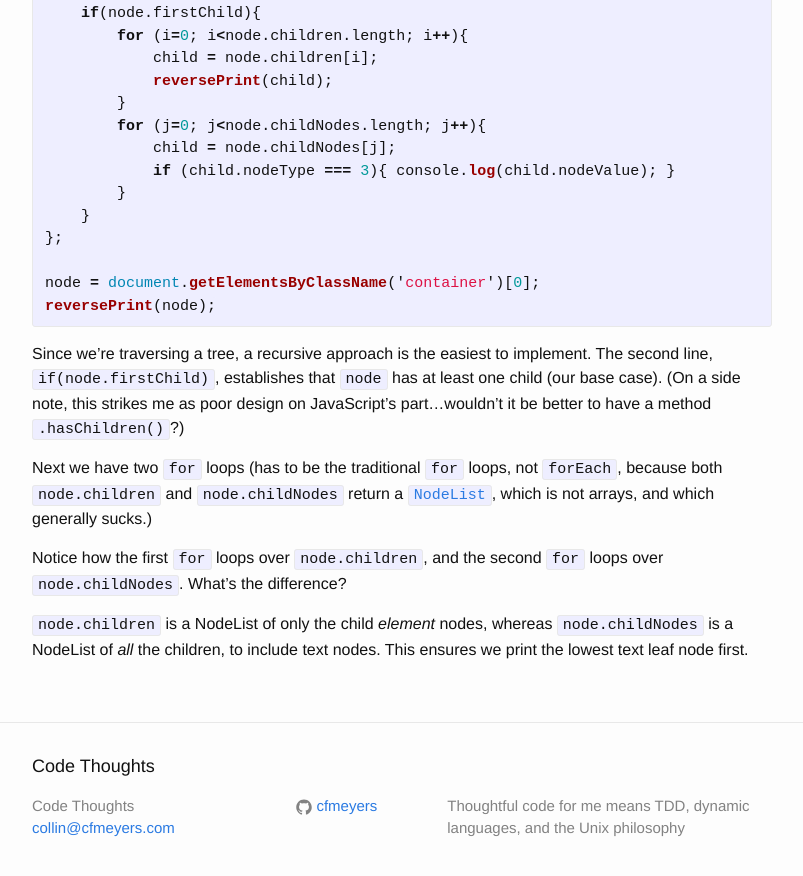
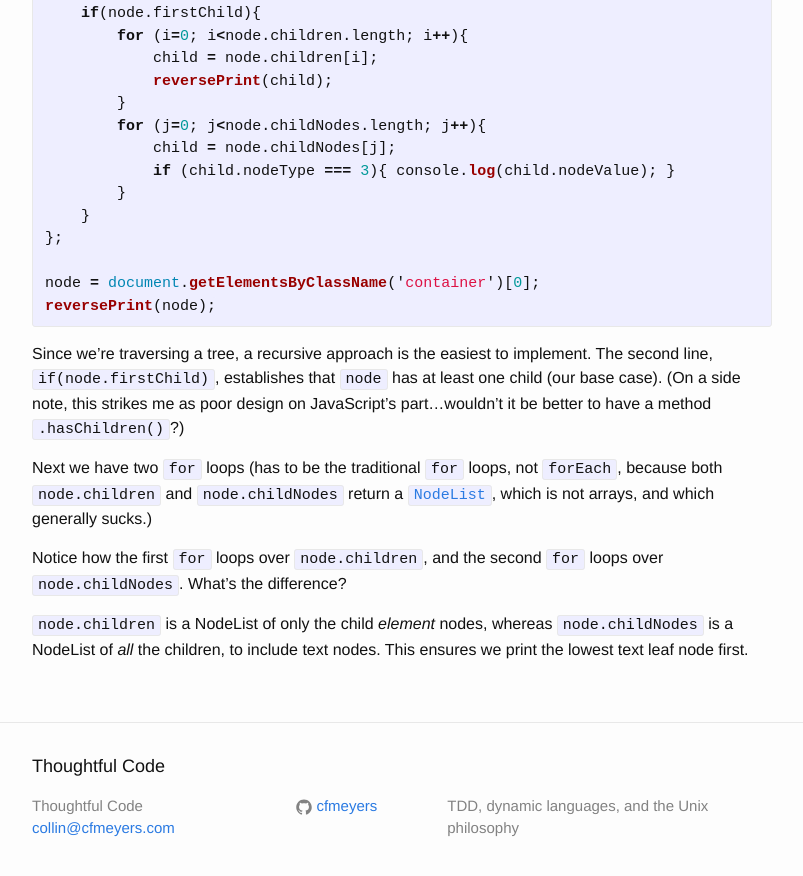
Before and after one commit to cfmeyers/cfmeyers.github.io, a Jekyll site: the page built from _posts/2015-05-02-walking-the-dom-with-vanilla-javascript.markdown, in a window 1280 px wide and 900 px high, scrolled down 644 px. Shown: the top 876 px of the window, without its empty margins (238-1041 px from the left). Built offline with Jekyll 4.4.1, drawn with Linux system fonts in a browser that asks for light colours; some of the changed text lies outside the part shown.

Commit message:
change title

```diff
--- a/_config.yml
+++ b/_config.yml
@@ -1,8 +1,8 @@
 # Site settings
-title: Code Thoughts
+title: Thoughtful Code
 email: collin@cfmeyers.com
 description: > # this means to ignore newlines until "baseurl:"
-    Thoughtful code for me means TDD, dynamic languages, and the Unix philosophy
+    TDD, dynamic languages, and the Unix philosophy
 baseurl: "" # the subpath of your site, e.g. /blog/
 url: "http://blog.cfmeyers.com" # the base hostname & protocol for your site
 github_username:  cfmeyers
--- a/_posts/2015-05-02-walking-the-dom-with-vanilla-javascript.markdown
+++ b/_posts/2015-05-02-walking-the-dom-with-vanilla-javascript.markdown
@@ -1,6 +1,8 @@
 ---
 layout: post
 title: "Walking the DOM With Vanilla JavaScript"
+categories: [programming]
+tags: [javascript, DOM]
 date: 2015-05-02T15:14:12-04:00
 ---
 
```
